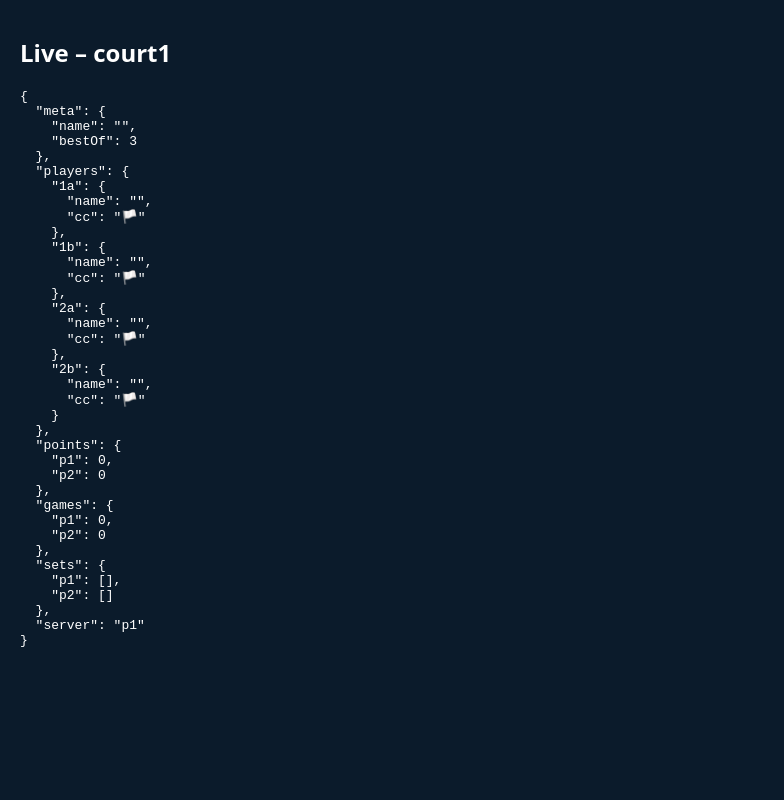
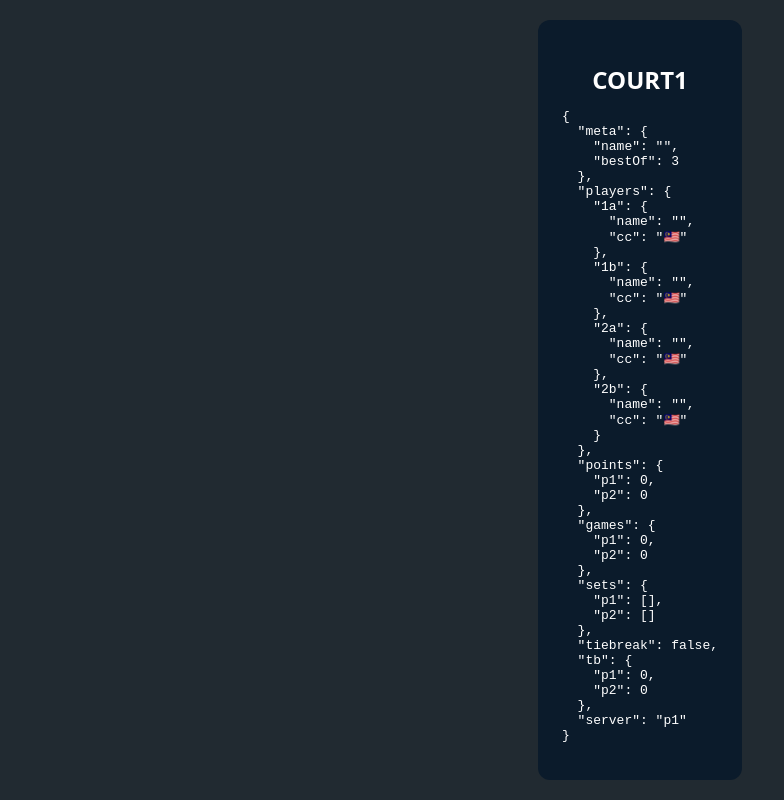
Before and after one commit to scrumpybeetlewink-arch/joyscores-jdp, a Next.js app: page /live in a window 1280 px wide. Shown: the whole page, without its empty margins (0-784 px from the left). Built offline with nearby package versions, Linux system fonts and the light colour scheme; no server answers.

Commit message:
Update page.tsx

```diff
--- a/app/live/page.tsx
+++ b/app/live/page.tsx
@@ -7,35 +7,43 @@ import { ref, onValue } from "firebase/database";
 
 type Side = "p1" | "p2";
 type Point = 0 | 15 | 30 | 40 | "Ad";
+type BestOf = 3 | 5;
 
 type Player = { name: string; cc: string };
 type ScoreState = {
-  meta: { name: string; bestOf: 3 | 5 };
+  meta: { name: string; bestOf: BestOf };
   players: { "1a": Player; "1b": Player; "2a": Player; "2b": Player };
   points: Record<Side, Point>;
   games: Record<Side, number>;
   sets: { p1: number[]; p2: number[] };
-  server: Side;
+  tiebreak: boolean;
+  tb: Record<Side, number>;
+  server: Side | null;
+  ts?: number;
 };
 
 const defaultState: ScoreState = {
   meta: { name: "", bestOf: 3 },
   players: {
-    "1a": { name: "", cc: "🏳️" },
-    "1b": { name: "", cc: "🏳️" },
-    "2a": { name: "", cc: "🏳️" },
-    "2b": { name: "", cc: "🏳️" },
+    "1a": { name: "", cc: "🇲🇾" },
+    "1b": { name: "", cc: "🇲🇾" },
+    "2a": { name: "", cc: "🇲🇾" },
+    "2b": { name: "", cc: "🇲🇾" },
   },
   points: { p1: 0, p2: 0 },
   games: { p1: 0, p2: 0 },
   sets: { p1: [], p2: [] },
+  tiebreak: false,
+  tb: { p1: 0, p2: 0 },
   server: "p1",
+  ts: undefined,
 };
 
 export default function LivePage() {
-  const searchParams = useSearchParams();
-  const court = searchParams.get("court") ?? "court1";
-  const path = `/courts/${court}`;
+  const params = useSearchParams();
+  const court = params.get("court") || "court1";
+  const COURT_PATH = `/courts/${court}`;
+
   const [s, setS] = useState<ScoreState>(defaultState);
 
   useEffect(() => {
@@ -44,19 +52,29 @@ export default function LivePage() {
       try {
         await ensureAnonLogin();
       } catch {}
-      unsub = onValue(ref(db, path), (snap) =>
-        setS(snap.val() ?? defaultState)
-      );
+      unsub = onValue(ref(db, COURT_PATH), (snap) => {
+        setS(snap.val() || defaultState);
+      });
     })();
     return () => unsub();
-  }, [path]);
+  }, [court]);
 
   return (
-    <main style={{ minHeight: "100vh", background: "#0B1B2B", color: "#fff", padding: 20 }}>
-      <h1 style={{ fontSize: "1.5em", marginBottom: 20 }}>
-        Live – {court}
-      </h1>
-      <pre>{JSON.stringify(s, null, 2)}</pre>
+    <main
+      style={{
+        minHeight: "100vh",
+        background: "#212A31",
+        color: "#fff",
+        display: "grid",
+        placeItems: "center",
+      }}
+    >
+      <div style={{ background: "#0B1B2B", padding: 24, borderRadius: 12 }}>
+        <h2 style={{ textAlign: "center", marginBottom: 12 }}>
+          {court.toUpperCase()}
+        </h2>
+        <pre>{JSON.stringify(s, null, 2)}</pre>
+      </div>
     </main>
   );
 }
```
